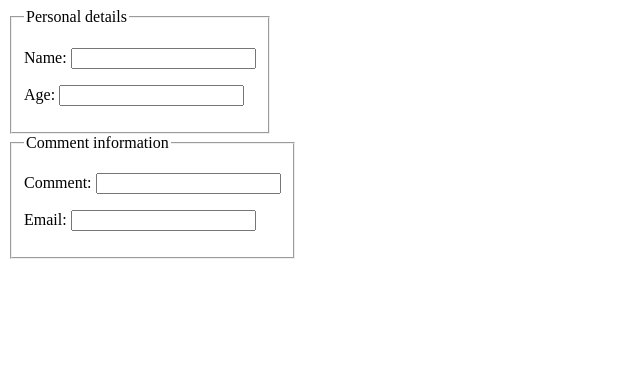
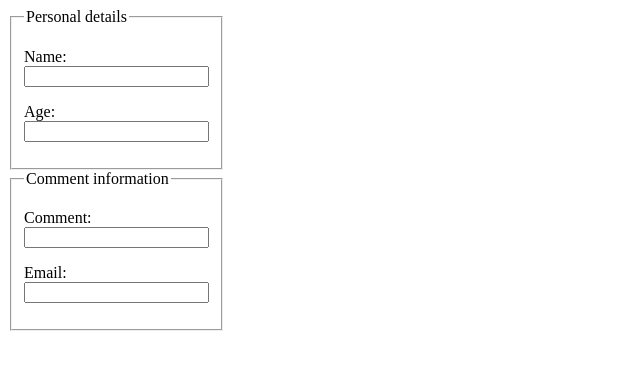
Before and after one commit to sul-devs/html-forms, a website: page index.html in a window 1280 px wide. Shown: the whole page, without its empty margins (0-640 px from the left). Drawn offline with Linux system fonts and the light colour scheme.

Commit message:
Display form controls as block elements.

```diff
--- a/style.css
+++ b/style.css
@@ -1,3 +1,8 @@
 fieldset {
   width: fit-content;
 }
+
+input,
+label {
+  display: block;
+}
```
